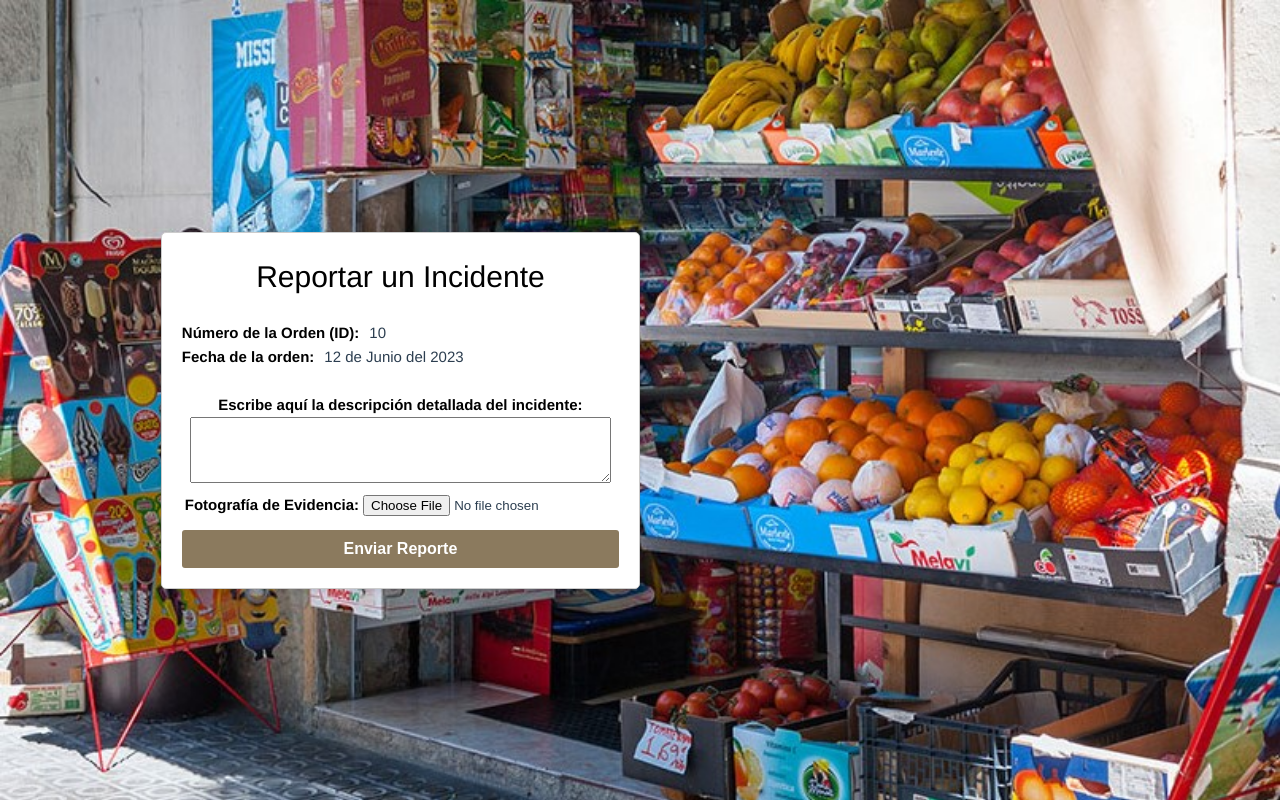
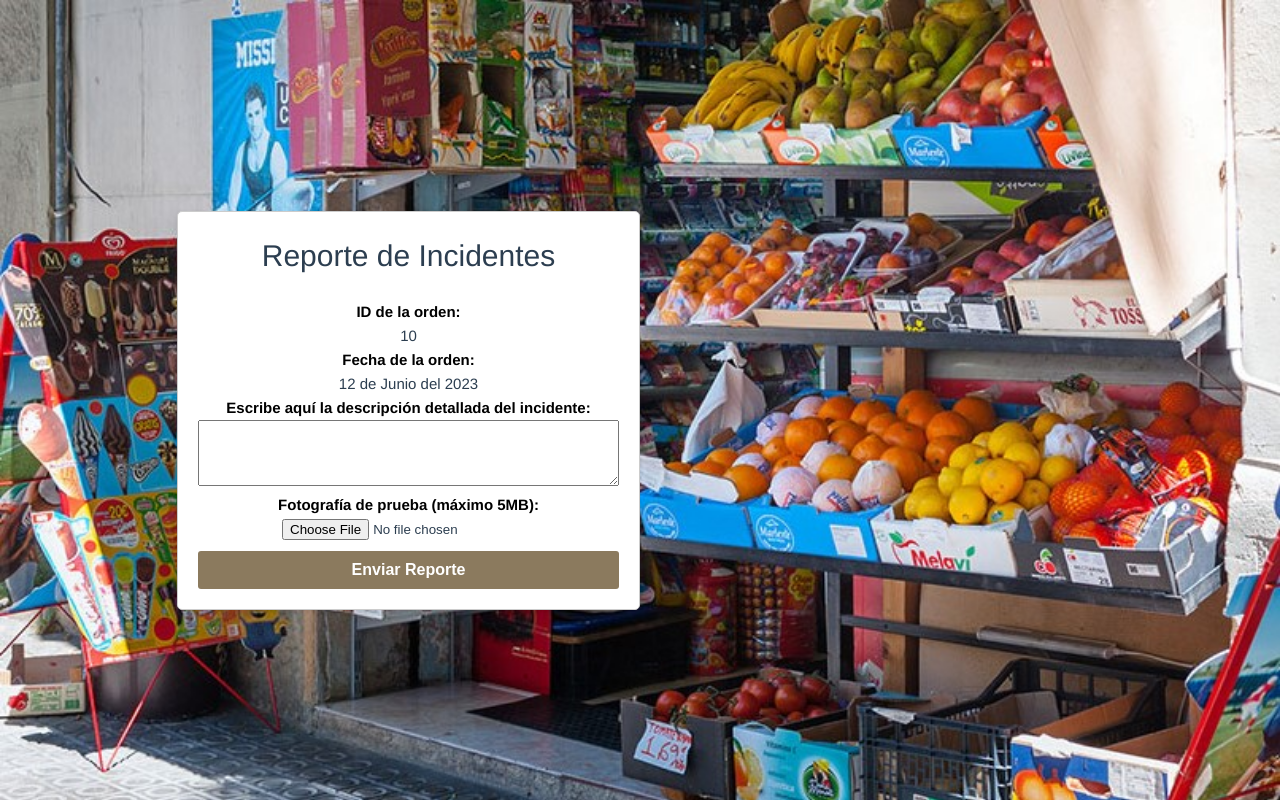
Before and after one commit to Samytheturtle/SDGTACWEB, a Vue app in the folder SDGTACWEB/: page /Incident-Report-Form in a window 1280 px wide. Built offline with nearby package versions, Linux system fonts and the light colour scheme.

Commit message:
Axios de Registro de Domicilios

```diff
--- /dev/null
+++ b/SDGTACWEB/src/logic/AddressAxios.js
@@ -0,0 +1,14 @@
+import axios from "axios";
+
+const postAddressAxios = async (data) => {
+    try{
+        console.log("Desde Address Axios");
+        console.log(data);
+        const {data: promise} = await axios.post('https://cuevas-api.onrender.com/domicilio/', data);
+        return promise;
+    }catch(error){
+        return console.log(error)
+    }
+}
+
+export default postAddressAxios;
--- a/SDGTACWEB/src/viewModel/AddressRegisterViewModel.js
+++ b/SDGTACWEB/src/viewModel/AddressRegisterViewModel.js
@@ -3,6 +3,7 @@
 import getSuburbsAxios from "../logic/SuburbAxios";
 import getGeolocation from "../utils/servicesGoogle/GeocoderGoogle";
 import ValidatorAddressForm from '../utils/validation/ValidatorAddressForm.vue';
+import postAddressAxios from "../logic/AddressAxios";
 
 
 export async function getStates (options) {
@@ -138,3 +139,39 @@
         );
     }
 }
+
+export async function postAddress(userId, zipcode, state, municipality, suburb, street, streetNumber,
+    apartmentNumber, lat, lng){
+    try{
+        //validar si u es nombre de usuario o telefono
+        //si es nombre de usuario se envia dataUsu, si es telefono se envia dataTel
+        //u es string
+
+        var data = {
+            idUsuario: userId,
+            codigoPostal: zipcode,
+            estado: state,
+            municipio: municipality,
+            colonia: suburb,
+            calle: street,
+            numeroExterior: streetNumber,
+            interior: apartmentNumber,
+            latitud: lat,
+            longitud: lng
+        }
+
+        let array = [];
+        let promise = postAddressAxios(data);
+
+        await promise.then(data => {
+            console.log("console(data) desde view model")
+            console.log(data);
+            array = data;
+        });
+
+        return array;
+
+        }catch(error){
+            console.log(error);
+        }
+}
--- a/SDGTACWEB/src/views/IncidentReport.vue
+++ b/SDGTACWEB/src/views/IncidentReport.vue
@@ -1,101 +1,83 @@
 <template>
   <div class="contentFormReporte">
-      <h1 class="tituloReporteForm">Reportar un Incidente</h1>
+    <h1>Reporte de Incidentes</h1>
     <form @submit.prevent="submitReport">
+      <label for="idOrden">ID de la orden:</label>
+      <span id="idorden">10</span> <!--Aqui va el ID de la orden que se seleccionó para realizar el reporte-->
 
-        <div class="container">
-            <label for="idorden">Número de la Orden (ID):</label>
-            <span id="idorden">10</span> <!--Aqui va el ID de la orden que se seleccionó para realizar el reporte-->
-        </div>
-        <div class="container">
-            <label for="fecha">Fecha de la orden:</label>
-            <span id="fecha">12 de Junio del 2023</span> <!--La fecha se obtiene de la información de la orden seleccionada para reportar-->
-        </div>
-        <br>
-        <div align-items="left">
+      <label for="fechaOrden">Fecha de la orden:</label>
+      <span id="fechaorden">12 de Junio del 2023</span> <!--La fecha se obtiene de la información de la orden seleccionada para reportar-->
+
       <label for="descripcion">Escribe aquí la descripción detallada del incidente:</label>
-          <textarea id="descripcion" v-model="descripcion" rows="4" cols="50"></textarea>
-        </div>
-        <table class="tablaReporte">
-            <tr>
-                <td><label for="foto">Fotografía de Evidencia:</label></td>
-                <td><input type="file" id="foto" @change="handleFileUpload"></td>
-            </tr>
-        </table>
+      <textarea id="descripcion" v-model="descripcion" rows="4" cols="50" required></textarea>
+
+      <label for="foto">Fotografía de prueba (máximo 5MB):</label>
+      <input type="file" id="foto" accept="image/*" @change="handlePhotoUpload" required>
+
       <button type="submit">Enviar Reporte</button>
     </form>
   </div>
 </template>
 
 <script>
+import axios from 'axios';
+
 export default {
-        //Se guardarán 4 datos en la tabla Reporte de la BD:
-        //El id de la Orden de la cual se está reportando incidente
-        //El id del usuario que esta registrando la orden, sea repartidor o cliente
-        //La descripción el reporte
-        //La imagen convertida a BLOB (Base64)
   data() {
     return {
+      idOrden: '',
+      idUsuarioQueReporta: '',
+      fechaOrden: '',
       descripcion: '',
       foto: null
     };
   },
   methods: {
-        handleFileUpload(event) {
+    handlePhotoUpload(event) {
       const file = event.target.files[0];
-
-        // Verificar tamaño del archivo
-        if (file.size > 5 * 1024 * 1024) {
-            alert("El archivo excede el límite de tamaño de 5 megabytes.");
-            this.resetFileInput();
-            return;
+      if (file) {
+        // Verificar tamaño del archivo (máximo 5MB)
+        if (file.size <= 5 * 1024 * 1024) {
+          this.foto = file;
+        } else {
+          alert('El tamaño de la fotografía debe ser menor o igual a 5MB.');
+          event.target.value = '';
         }
 
         // Verificar si es una imagen
         if (!file.type.startsWith("image/")) {
-            alert("El archivo seleccionado no es una imagen.");
+          alert("¡El archivo seleccionado no es una imagen!\nRecuerda subir una foto valida para que tu reporte sea tomado en cuenta.");
           this.resetFileInput();
           return;
         }
+      }
 
-        // Convertir imagen a base64
-        const reader = new FileReader();
-        reader.onload = () => {
-        const base64Data = reader.result.split(",")[1];
 
-        // Aquí puedes realizar acciones adicionales con el dato base64,
-        // como enviarlo al servidor o mostrarlo en la interfaz de usuario.
-
-        console.log("Imagen convertida a base64:", base64Data);
-      };
-      reader.readAsDataURL(file);
     },
     submitReport() {
-        //Se guardarán 4 datos en la tabla Reporte de la BD:
-        //El id de la Orden de la cual se está reportando incidente
-        //El id del usuario que esta registrando la orden, sea repartidor o cliente
-        //La descripción el reporte
-        //La imagen convertida a BLOB (Base64)
-
-        // Aquí puedes agregar la lógica para enviar el reporte y la foto al servidor
-        // por medio de una solicitud HTTP utilizando una librería como Axios o fetch
-        // Puedes acceder a la descripción con this.descripcion y a la foto con this.foto
-        // Ejemplo:
+      // Crear objeto FormData para enviar los datos del Reporte
       const formData = new FormData();
+      formData.append('idOrden', this.idOrden);
+      formData.append('idUsuarioQueReporta', this.idUsuarioQueReporta)
+      formData.append('fechaOrden', this.fechaOrden);
       formData.append('descripcion', this.descripcion);
       formData.append('foto', this.foto);
-        // Luego puedes enviar formData al servidor utilizando Axios, fetch u otra librería
-        // axios.post('/api/report', formData)
-        //   .then(response => {
-        //     // Lógica para manejar la respuesta del servidor
-        //   })
-        //   .catch(error => {
-        //     // Lógica para manejar errores
-        //   });
+
+      // Realizar la solicitud POST a la API utilizando Axios
+      axios.post('API_URL', formData)
+        .then(response => {
+          alert('Se registró el reporte...?');
+          console.log(response.data);
+        })
+        .catch(error => {
+          alert('Error del servidor');
+          console.error(error);
+        });
     }
   }
 };
 </script>
+
 
 <style>
 body {
@@ -158,6 +140,7 @@
     border: 1px solid #ccc;
     border-radius: 5px;
     box-shadow: 0 2px 5px rgba(0, 0, 0, 0.1);
+    align-content: end;
 
 }
 
--- a/SDGTACWEB/src/views/addressRegister.vue
+++ b/SDGTACWEB/src/views/addressRegister.vue
@@ -104,9 +104,11 @@
     getSuburbs,
     useGeocoder,
     validateForm,
-    handleInputChange
+    handleInputChange,
+    postAddress
 } from '../viewModel/AddressRegisterViewModel';
 
+var respuesta = [];
 var statesArray = [];
 var municipalitiesArray = [];
 var suburbsArray = [];
@@ -114,6 +116,7 @@
 
 export default{
     setup(){
+        let userId = 4; //OBTENER DE ALGÚN MODO EL ID DEL CLIENTE QUE INICIÓ SESIÓN Y COLOCARLO AQUÍ AL ABRIR LA VENTANA.
         let geoCoderService = ref({geo:{}});
         let marker = ref({
             title: 'Xalapa-Enríquez, Ver., México',
@@ -124,6 +127,7 @@
         });
 
         return {
+            userId,
             marker,
             geoCoderService
         }
@@ -155,13 +159,35 @@
         }
     },
     methods:{
-        registerAddress(){
+        async registerAddress(){
             const messages = validateForm(this);
+            if (messages.length === 0) {
+                //Check de los datos actuales - Eliminar este console.log despues
+                console.log("Check: "+this.userId +" "+ this.zipcode + " " +this.state+" "+ this.municipality+" "+this.suburb+" "+this.street+" "+
+                this.streetNumber+" "+this.apartmentNumber+" "+this.marker.position.lat+ " "+ this.marker.position.lng)
 
-            if (messages.length === 0) {
-                this.$router.push("/Client-Main-Dash-Board");
+                //Haciendo POST con Axios
+                const promise = postAddress(this.userId, this.zipcode, this.state, this.municipality, this.suburb, this.street,
+                this.streetNumber, this.apartmentNumber, this.marker.position.lat, this.marker.position.lng);
+
+                //Comprobando Promise
+                console.log("Desde Address Register/nPromise: ");
+                console.log(promise);
+
+                //Comprobando Respuesta
+                await promise.then(array => respuesta = array);
+                console.log("Respuesta: ");
+                console.log(respuesta)
+
+                if(respuesta.idUsuario == this.userId){
+                    alert("¡Se registró el domicilio!");
+
+                }else{
+                    alert("No se registro el domicilio");
+                }
+
             }else{
-                alert('Llene los campos correctamente.')
+                alert('Llene los campos correctamente')
             }
         },
         validate(event){
@@ -224,17 +250,13 @@
 }
 
 .logoRG {
-    position: relative;
     width: 100%;
     max-width: 300px;
     display: inline-block;
 }
 
 .BackgrountlogoRG {
-    position: relative;
-    top: 20%;
-    left: 100%;
-    transform: translateX(-50%);
+    position: center;
     width: 50%;
     max-width: 200px;
     background-color: #ffffff;
@@ -250,12 +272,7 @@
 }
 
 .container {
-    position: relative;
-    display: block;
-    top: 30%;
-    left: 100%;
-    margin-bottom: 20px;
-    transform: translateX(-50%);
+
     padding: 20px;
     background-color: #ffffff;
     border: 1px solid #ccc;
```
Also changed, not shown: 1 other file (tests, documents, lock files or other folders). Lines whose indentation alone changed are shown as unchanged.
